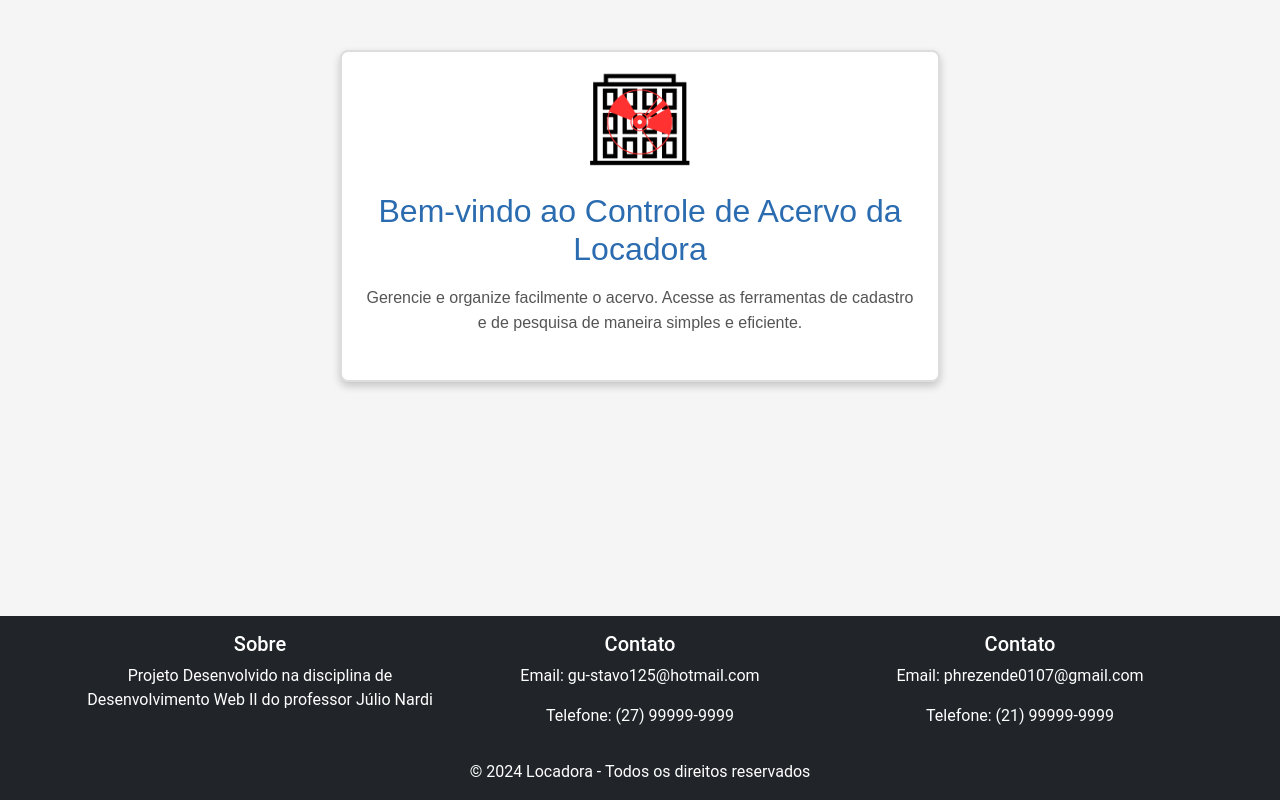
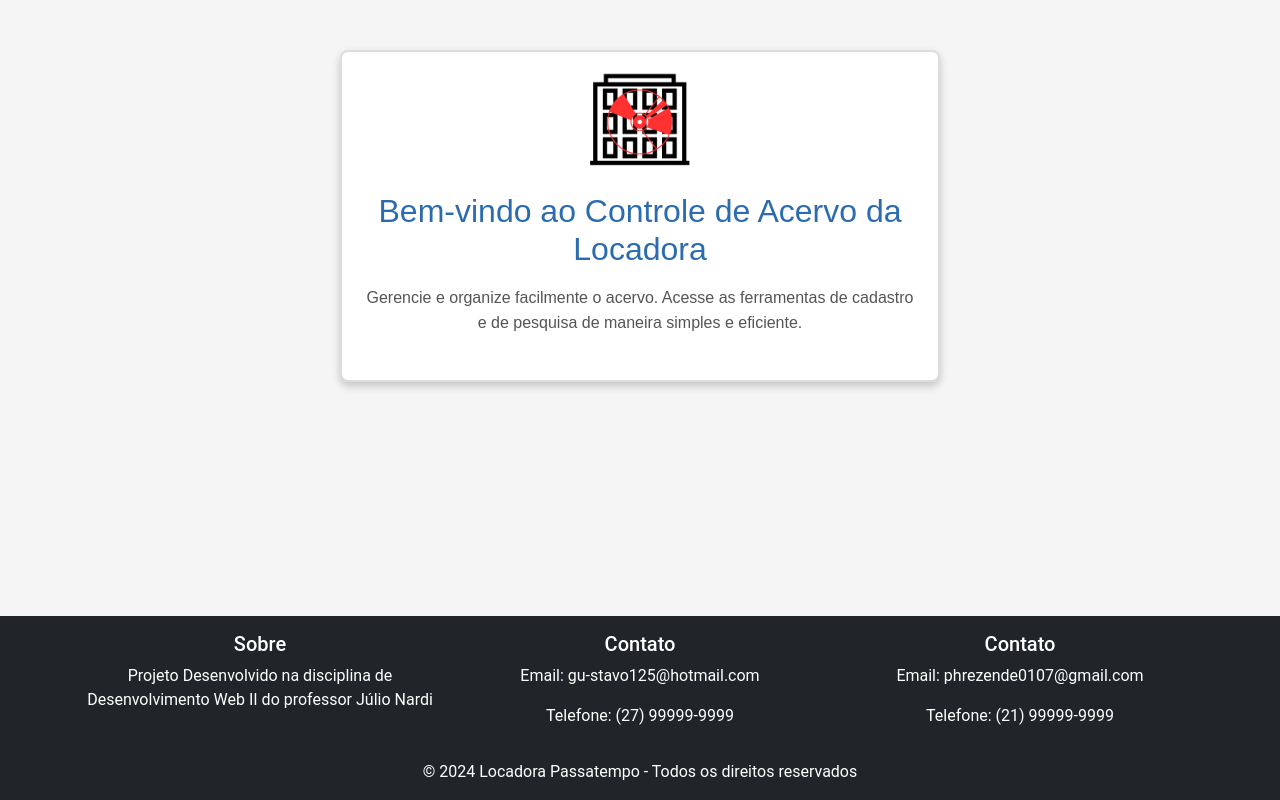
Before and after one commit to voidGustavoNunes/projetolocadora, an Angular app: page /home in a window 1280 px wide. Shown: the part 264-1064 px from the top of the page. Built offline with nearby package versions, Linux system fonts and the light colour scheme.

Commit message:
feat: trocando icone

```diff
--- a/src/app/app.component.html
+++ b/src/app/app.component.html
@@ -73,7 +73,7 @@
       </div>
       <div class="row mt-3">
         <div class="col text-center">
-          <p class="mb-0">© 2024 Locadora - Todos os direitos reservados</p>
+          <p class="mb-0">© 2024 Locadora Passatempo - Todos os direitos reservados</p>
         </div>
       </div>
     </div>
--- a/src/index.html
+++ b/src/index.html
@@ -3,10 +3,10 @@
 <head>
   <meta charset="utf-8">
   <meta name="viewport" content="width=device-width, initial-scale=1">
-  <title>Projeto Locadora</title>
+  <title>Locadora Passatempo</title>
 
   <base href="/">
-  <link rel="icon" type="image/x-icon" href="favicon.ico">
+  <link rel="icon" type="image/x-icon" href="logoIcon.ico">
 </head>
 <body>
   <app-root></app-root>
```
Also changed, not shown: 2 other files (tests, documents, lock files or other folders).
